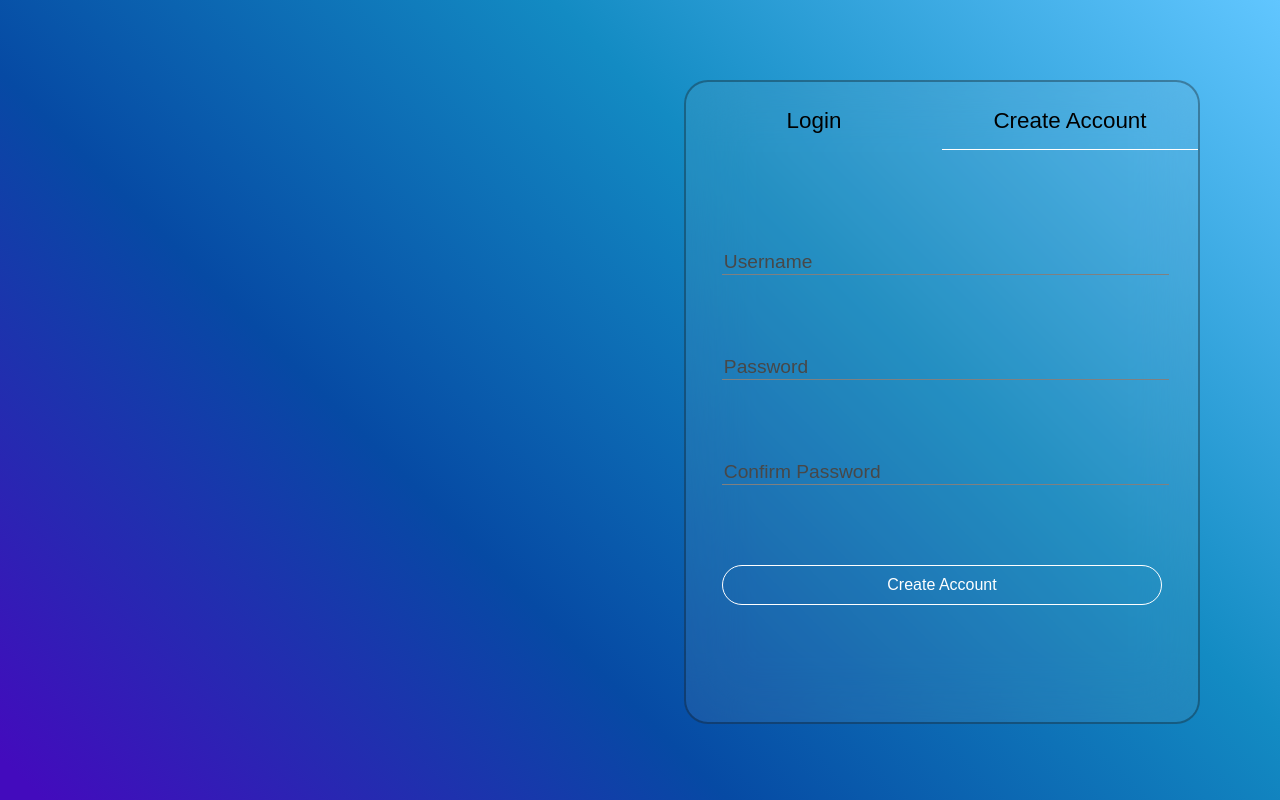
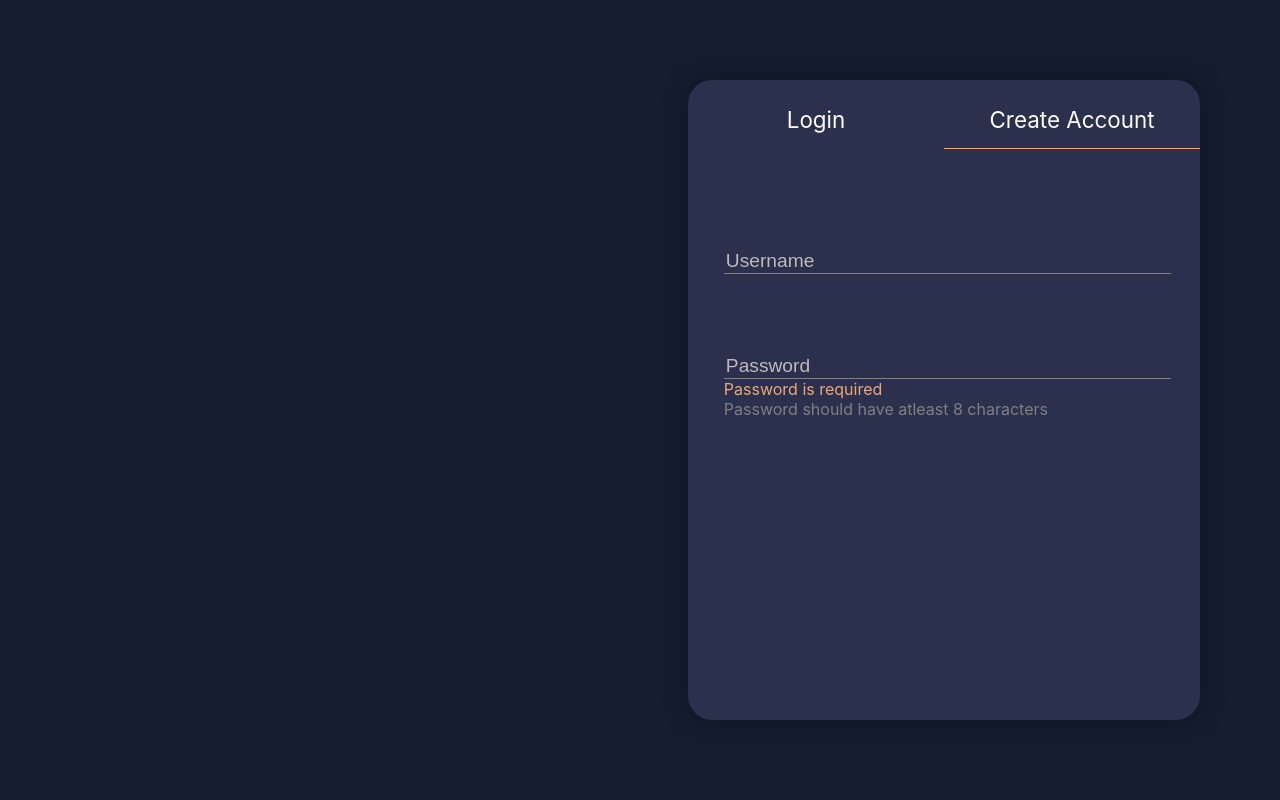
Before and after one commit to amoreX/ecom, a Next.js app: page / in a window 1280 px wide. Both pictures are taken after a click on the element "Create Account". Built offline with nearby package versions, Linux system fonts and the light colour scheme.

Commit message:
frontend auth

```diff
--- a/app/Components/userauth/Logininput.js
+++ b/app/Components/userauth/Logininput.js
@@ -1,20 +1,32 @@
-"use client"
-import {motion} from 'framer-motion';
-export default function logininput(){
-    return(
-        <motion.div
-        id="user-input"
-        initial={{x:-700}}
-        transition={{ delay: 0.1,
-			type:'spring',
-            stiffness:100,
-            damping:15 }}
-        animate={{x:0}}>
-            <input type="text" id="username" placeholder="Username"></input>
+"use client";
+import { useState } from "react";
+import { motion } from "framer-motion";
+export default function logininput() {
+	const [val, setVal] = useState("");
+	const handlechange = (e) => {
+		setVal(e);
+	};
+	return (
+		<motion.div
+			id="user-input"
+			initial={{ x: -700 }}
+			transition={{ delay: 0.1, type: "spring", stiffness: 100, damping: 20 }}
+			animate={{ x: 0 }}
+		>
+			<input type="text" id="username" placeholder="Username"></input>
 
-            <input type="text" id ="password" placeholder="Password"></input>
-
-            <div id="login-but"> Login</div>
-        </motion.div>
-    )
+			<input
+				type="text"
+				id="password"
+				onChange={(e) => handlechange(e.target.value)}
+				placeholder="Password"
+			></input>
+			{val.length == 0 ? <div style={{ color: "#EBA977" }}>Password is required</div> : <div></div>}
+			{val.length > 8 ? (
+				<div id="login-but"> Login</div>
+			) : (
+				<div style={{ color: "grey" }}>Password should have atleast 8 characters</div>
+			)}
+		</motion.div>
+	);
 }
--- a/app/Components/userauth/Navbar.js
+++ b/app/Components/userauth/Navbar.js
@@ -2,21 +2,28 @@
 
 import { motion } from "framer-motion";
 
-export default function nav({login,create,isclick}) {
+export default function nav({ login, create, isclick }) {
 	return (
 		<motion.div
 			id="auth-nav"
 			initial={{ opacity: 0, y: -100 }}
-			transition={{ delay: 1.91,
-			type:'spring',
-            stiffness:100,
-            damping:10 }}
+			transition={{ delay: 1.91, type: "spring", stiffness: 100, damping: 10 }}
 			animate={{ opacity: 1, y: 0 }}
 		>
-			<div id="nav-options" onClick={()=>login()} style={{ borderBottom: isclick === true ? '1px white solid' : '1px solid transparent' }}>
+			<div
+				id="nav-options"
+				onClick={() => login()}
+				style={{
+					borderBottom: isclick === true ? "1px #EBA977 solid" : "1px solid transparent",
+				}}
+			>
 				Login
 			</div>
-			<div id="nav-options" onClick={()=>create()} style={{ borderBottom: isclick === false ? '1px white solid' : '1px solid transparent' }}>
+			<div
+				id="nav-options"
+				onClick={() => create()}
+				style={{ borderBottom: isclick === false ? "1px #EBA977 solid" : "1px solid transparent" }}
+			>
 				Create Account
 			</div>
 		</motion.div>
--- a/app/Components/userauth/createinput.js
+++ b/app/Components/userauth/createinput.js
@@ -1,22 +1,56 @@
-"use client"
+"use client";
 
-import {motion} from 'framer-motion'
-export default function createinput(){
-    return(
-        <motion.div
-        id="user-input"
-        initial={{x:700}}
-        transition={{ delay:0.1,
-			type:'spring',
-            stiffness:100,
-            damping:15 }}
-        animate={{x:0}}>
-            <input type="text" id="username" placeholder="Username"></input>
+import { motion } from "framer-motion";
+import { useState } from "react";
 
-            <input type="text" id ="password" placeholder="Password"></input>
+export default function createinput() {
+	const [valc, setValc] = useState("");
+	const [valcp, setValcp] = useState("y");
+	const handlepass = (e) => setValc(e);
+	const handleconfirm = (e) => setValcp(e);
 
-            <input type="text" id ="confirmpass" placeholder="Confirm Password"></input>
-            <div id="login-but"> Create Account </div>
-        </motion.div>
-    )
+	return (
+		<motion.div
+			id="user-input"
+			initial={{ x: 700 }}
+			transition={{ delay: 0.1, type: "spring", stiffness: 100, damping: 20 }}
+			animate={{ x: 0 }}
+		>
+			<input type="text" id="username" placeholder="Username"></input>
+
+			<input
+				type="text"
+				id="password"
+				onChange={(e) => handlepass(e.target.value)}
+				placeholder="Password"
+			></input>
+			{valc.length == 0 ? (
+				<div style={{ color: "#EBA977" }}>Password is required</div>
+			) : (
+				<div></div>
+			)}
+			{valc.length < 8 ? (
+				<div style={{ color: "grey" }}>Password should have atleast 8 characters</div>
+			) : (
+				<div></div>
+			)}
+			{valc.length >= 8 ? (
+				<input
+					type="text"
+					id="confirmpass"
+					onChange={(e) => handleconfirm(e.target.value)}
+					placeholder="Confirm Password"
+				></input>
+			) : (
+				<div></div>
+			)}
+			{valc == valcp ? (
+				<div id="login-but"> Create Account </div>
+			) : valcp.length > 1 ? (
+				<div style={{ color: "#EBA977" }}>Passwords do not match</div>
+			) : (
+				<div></div>
+			)}
+		</motion.div>
+	);
 }
--- a/app/globals.scss
+++ b/app/globals.scss
@@ -3,31 +3,13 @@ body{
 	margin:0px;
 }
 main{
-	font-family:Arial, Helvetica, sans-serif;
+	font-family: "inter";
 	height:100vh;
 	width:100vw;
-	background: rgb(54, 6, 164);
-	background: linear-gradient(45deg, rgb(67, 11, 189) 2%, rgba(6, 74, 164, 1) 35%, rgba(19, 139, 195, 1) 65%, rgba(97, 198, 255, 1) 100%);
-	animation: grad 1s ease-in-out infinite linear;
+	background: #151D2F;
 	margin:0px;
 }
-@keyframes grad {
-	0% {
-	  background: linear-gradient(90deg, rgb(67, 11, 189) 2%, rgba(6, 74, 164, 1) 45%, rgba(19, 139, 195, 1) 75%, rgba(97, 198, 255, 1) 100%);
-	}
-	25% {
-	  background: linear-gradient(90deg, rgba(54, 6, 164, 1) 10%, rgba(6, 74, 164, 1) 75%, rgba(19, 139, 195, 1) 85%, rgba(97, 198, 255, 1) 100%);
-	}
-	50% {
-	  background: linear-gradient(90deg, rgb(67, 11, 189) 15%, rgba(6, 74, 164, 1) 85%, rgba(19, 139, 195, 1) 95%, rgba(97, 198, 255, 1) 100%);
-	}
-	75% {
-	  background: linear-gradient(90deg, rgba(54, 6, 164, 1) 10%, rgba(6, 74, 164, 1) 75%, rgba(19, 139, 195, 1) 85%, rgba(97, 198, 255, 1) 100%);
-	}
-	100% {
-	  background: linear-gradient(90deg, rgb(67, 11, 189) 2%, rgba(6, 74, 164, 1) 45%, rgba(19, 139, 195, 1) 75%, rgba(97, 198, 255, 1) 100%);
-	}
-  }
+
 
   #main-container{
 	  #auth-container{
@@ -36,8 +18,8 @@ main{
 		overflow:hidden;
 		  width: 40vw;
 		  height:80vh;
-		  background-color: rgba(174, 172, 172, 0.1);
-		  border:2px solid rgba(0, 0, 0, 0.309) ;
+		  background-color: #2B304D;
+		  box-shadow:0px 0px 25px rgba(0, 0, 0, 0.336);
 		  display: flex;
 		  flex-direction: column;
 		  transform:translateY(10vh);
@@ -49,7 +31,7 @@ main{
 		  margin-right:10vh;
 
 		  #auth-nav{
-			color:black;
+			color:white;
 			display: flex;
 			width:100%;
 			height:fit-content;
@@ -68,10 +50,10 @@ main{
 				// &:hover{
 				// 	border-bottom:1px white solid;
 				// }
-				&:active{
-					// color:white;
-					font-size:85%;
-				}
+				// &:active{
+				// 	// color:white;
+				// 	font-size:85%;
+				// }
 			}
 
 		  }
@@ -98,11 +80,11 @@ main{
 					width:fit-content;
 					color:white;
 					&::placeholder {
-						color: rgb(72, 72, 72);
+						color: rgb(191, 185, 185);
 					}
 
 					&:focus{
-						border-bottom:1px solid rgb(255, 255, 255);
+						border-bottom:1px solid #EBA977;
 					}
 				}
 				#login-but {
@@ -112,8 +94,8 @@ main{
 					display: flex;
 					justify-content: center;
 					padding: 10px;
-					border: white solid 1px;
-					background-color: transparent;
+					// border: white solid 1px;
+					background-color: #EBA977;
 					color: white;
 					padding-inline: 15px;
 					border-radius: 20px;
@@ -121,11 +103,12 @@ main{
 					cursor:pointer;
 
 					&:hover {
-						transform: scale(1.05);
-						padding-inline: 30px;
-						border-radius: 10px;
-						border: transparent;
-						background-color: rgba(6, 74, 164, 1);
+						// transform: scale(1.05);
+						// padding-inline: 30px;
+						// border-radius: 10px;
+						border:transparent;
+						// text-decoration: underline;
+						box-shadow:0px 0px 11px #eba97799;
 					}
 				}
 			}
--- a/app/page.js
+++ b/app/page.js
@@ -1,4 +1,4 @@
-"use client"
+"use client";
 import Auth from "./Components/userauth/Userauth";
 
 export default function Home() {
```
